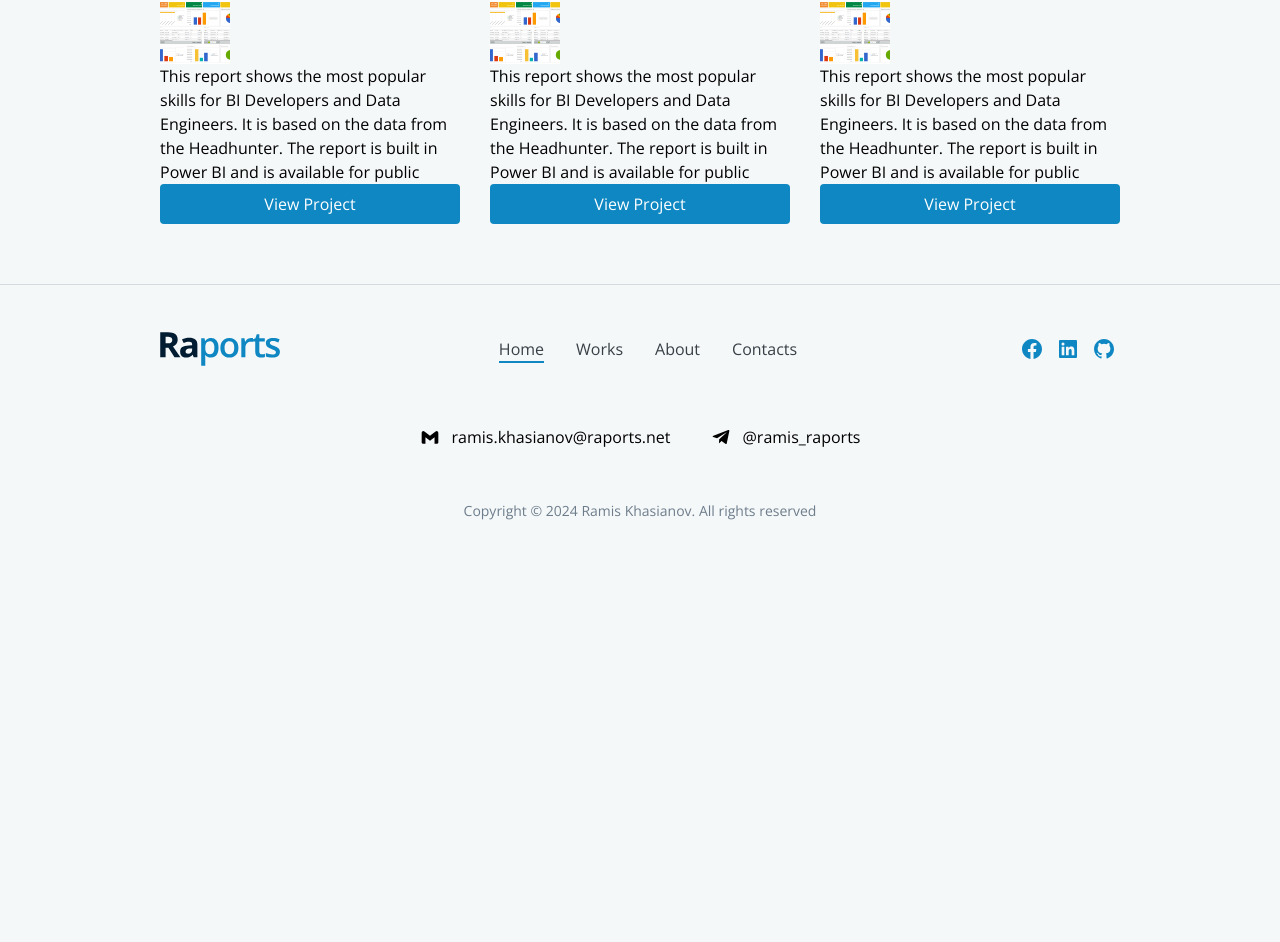
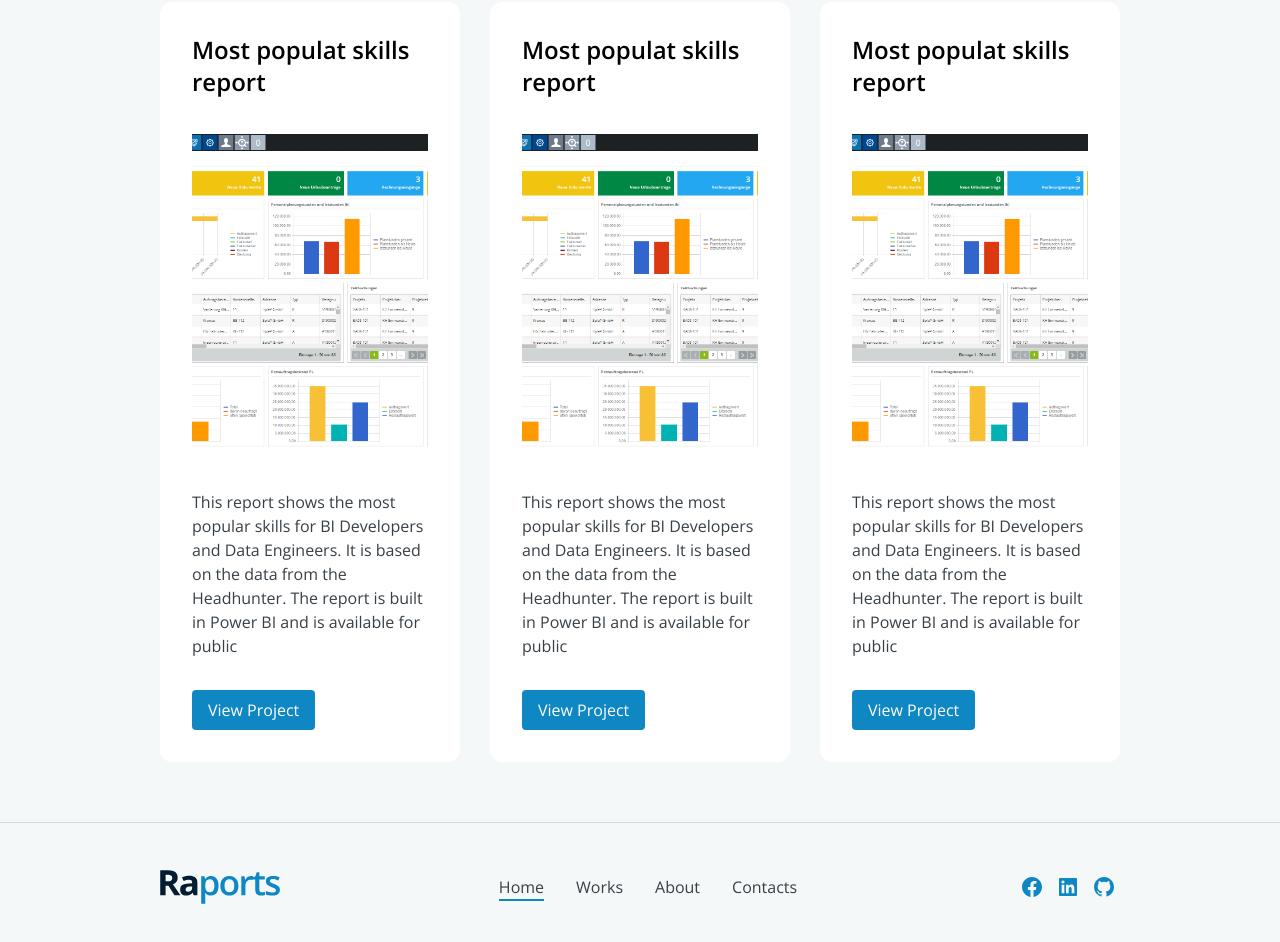
Before and after one commit to raports/raports-website, a Next.js app: page / in a window 1280 px wide. Shown: the part 3393-4335 px from the top of the page. Before the commit the page ends 3954 px from the top, so only its background shows below. Built offline with nearby package versions, Linux system fonts and the light colour scheme.

Commit message:
work card

```diff
--- a/components/WorkCard.jsx
+++ b/components/WorkCard.jsx
@@ -3,16 +3,18 @@ import Image from "next/image";
 
 const WorkCard = ({ title, image, description, url }) => {
   return (
-    <div>
-      <h1>{title}</h1>
-      <div className="relative h-[70px] w-[70px]">
+    <div className="flex flex-col items-center gap-4 bg-white rounded-xl p-8">
+      <h4 className="text-2xl font-semibold mb-5">{title}</h4>
+      <div className="relative w-full h-80 mb-5">
         <Image src={image} alt={title} fill className="object-cover" />
       </div>
 
-      <p>{description}</p>
-      <a className="btn btn-primary" src={url}>
-        View Project
-      </a>
+      <p className="text-grey-700 mb-4">{description}</p>
+      <div className="flex w-full justify-start">
+        <button className="btn btn-primary" src={url}>
+          View Project
+        </button>
+      </div>
     </div>
   );
 };
--- a/components/sections/Works.jsx
+++ b/components/sections/Works.jsx
@@ -34,7 +34,7 @@ const Works = () => {
             </button>
           </div>
         </div>
-        <div>
+        <div className="mt-8">
           <Swiper
             slidesPerView={3}
             spaceBetween={30}
```
